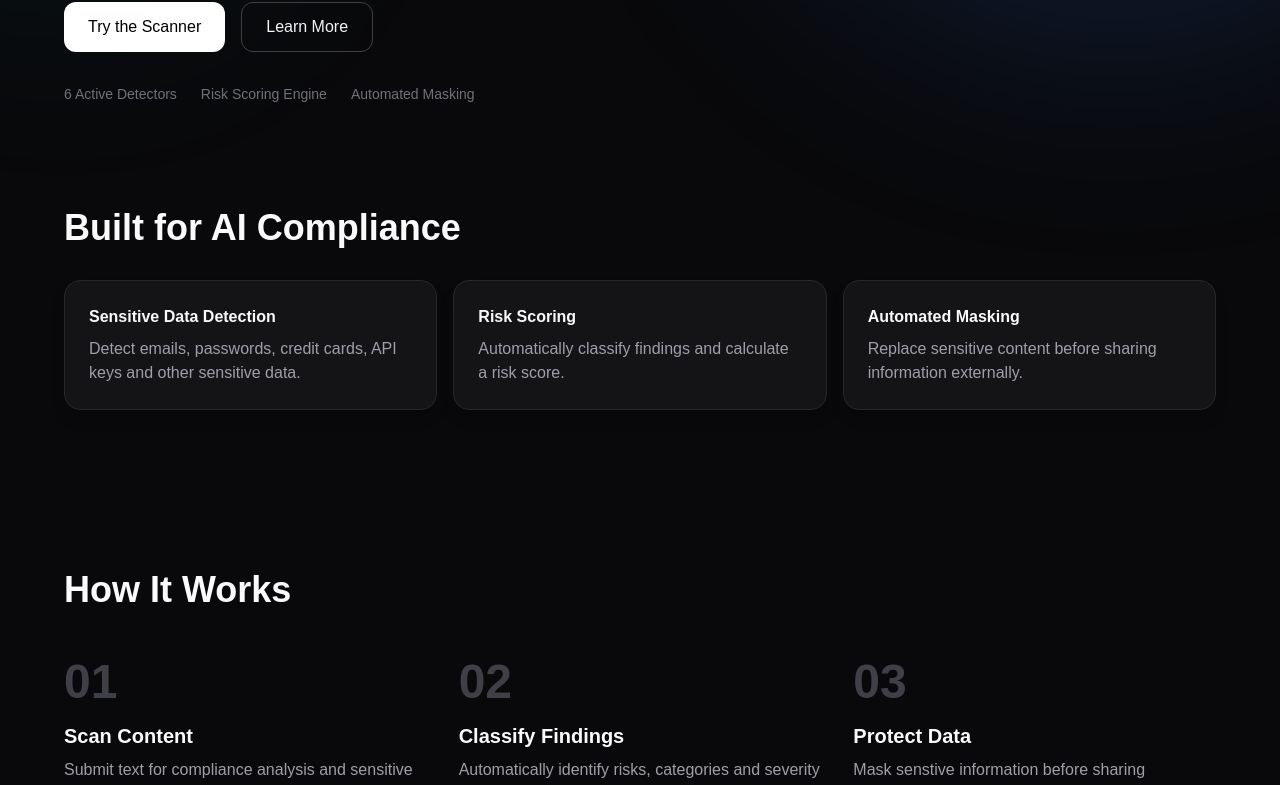
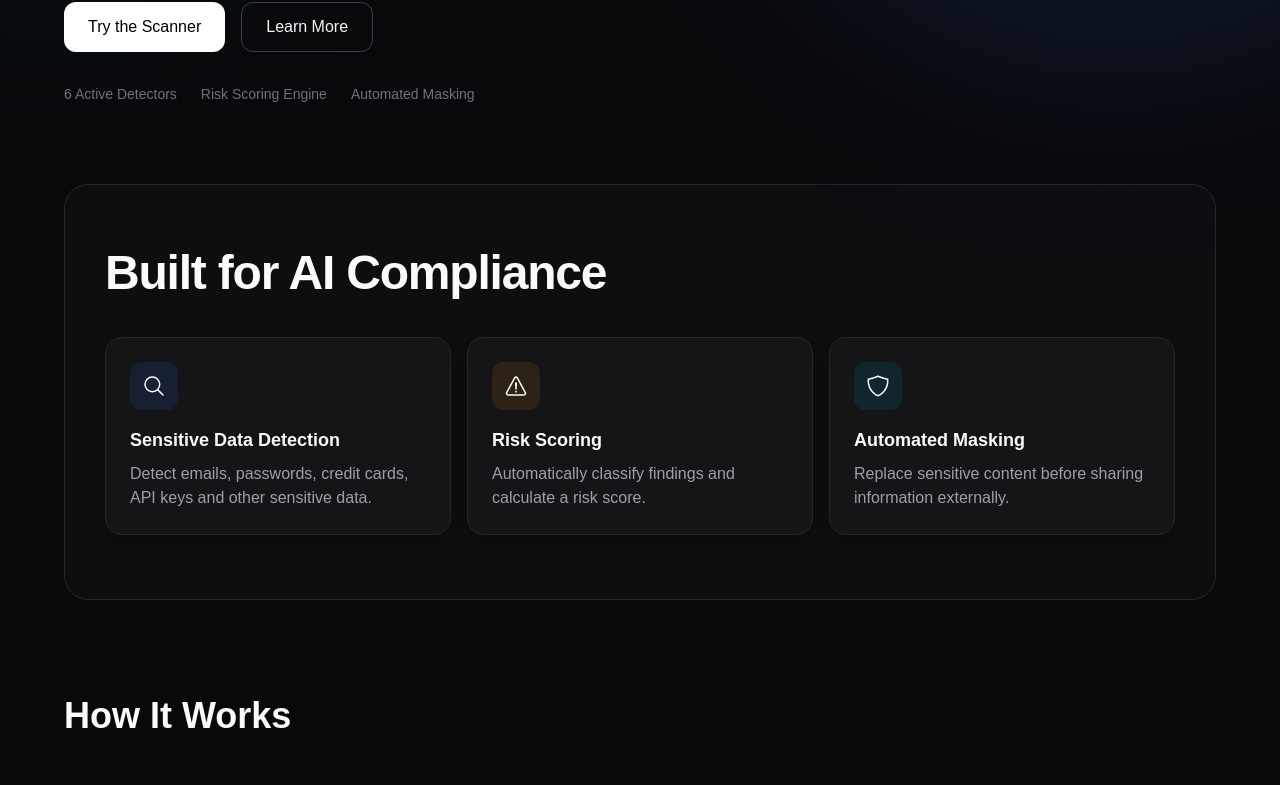
Before and after one commit to gabrielslucio/ai-compliance, a Next.js app in the folder frontend/: page / in a window 1280 px wide. Shown: the part 640-1425 px from the top of the page. Built offline with nearby package versions, Linux system fonts and the light colour scheme.

Commit message:
feat: beautifying of the #features area

```diff
--- a/frontend/components/landing/FeaturesSection.tsx
+++ b/frontend/components/landing/FeaturesSection.tsx
@@ -1,14 +1,18 @@
 import {Card} from "../ui/Card";
+import { IoSearchOutline, IoWarningOutline, IoShieldOutline } from "react-icons/io5";
 
 export function FeaturesSection() {
     return (
-        <section id="features" className="py-16">
-            <h2 className="mb-8 text-4xl font-bold">
+        <section id="features" className="py-16 rounded-3xl border border-zinc-800 bg-zinc-800/20 p-10 mt-10">
+            <h2 className="mb-10 text-4xl md:text-5xl font-bold tracking-tight">
                 Built for AI Compliance
             </h2>
             <div className="grid gap-4 md:grid-cols-3">
                 <Card>
-                    <h3 className="mb-2 font-semibold">
+                    <h3 className="mb-4 flex h-12 w-12 items-center justify-center rounded-xl bg-blue-500/10 text-2xl">
+                        <IoSearchOutline />
+                    </h3>
+                    <h3 className="mb-2 text-lg font-semibold">
                         Sensitive Data Detection
                     </h3>
                     <p className="text-zinc-400">
@@ -16,7 +20,10 @@ export function FeaturesSection() {
                     </p>
                 </Card>
                 <Card>
-                    <h3 className="mb-2 font-semibold">
+                    <h3 className="mb-4 flex h-12 w-12 items-center justify-center rounded-xl bg-amber-500/10 text-2xl">
+                        <IoWarningOutline />
+                    </h3>
+                    <h3 className="mb-2 text-lg font-semibold">
                         Risk Scoring
                     </h3>
                     <p className="text-zinc-400">
@@ -24,7 +31,10 @@ export function FeaturesSection() {
                     </p>
                 </Card>
                 <Card>
-                    <h3 className="mb-2 font-semibold">
+                    <h3 className="mb-4 flex h-12 w-12 items-center justify-center rounded-xl bg-cyan-500/10 text-2xl">
+                       <IoShieldOutline />
+                    </h3>
+                    <h3 className="mb-2 text-lg font-semibold">
                         Automated Masking
                     </h3>
                     <p className="text-zinc-400">
--- a/frontend/components/ui/Card.tsx
+++ b/frontend/components/ui/Card.tsx
@@ -6,7 +6,7 @@ export function Card({
     children,
 }: CardProps) {
     return (
-        <div className="rounded-2xl border border-zinc-800 bg-zinc-900/80 p-6 shadow-lg shadow-black/20 backdrop-blur hover:border-zinc-700 hover:-translate-y-1">
+        <div className="rounded-2xl border border-zinc-800 bg-zinc-900/80 p-6 shadow-lg shadow-black/20 backdrop-blur hover:border-zinc-700 hover:-translate-y-1 transition-all duration-300 hover:border-blue-500/20">
             {children}
         </div>
     );
```
